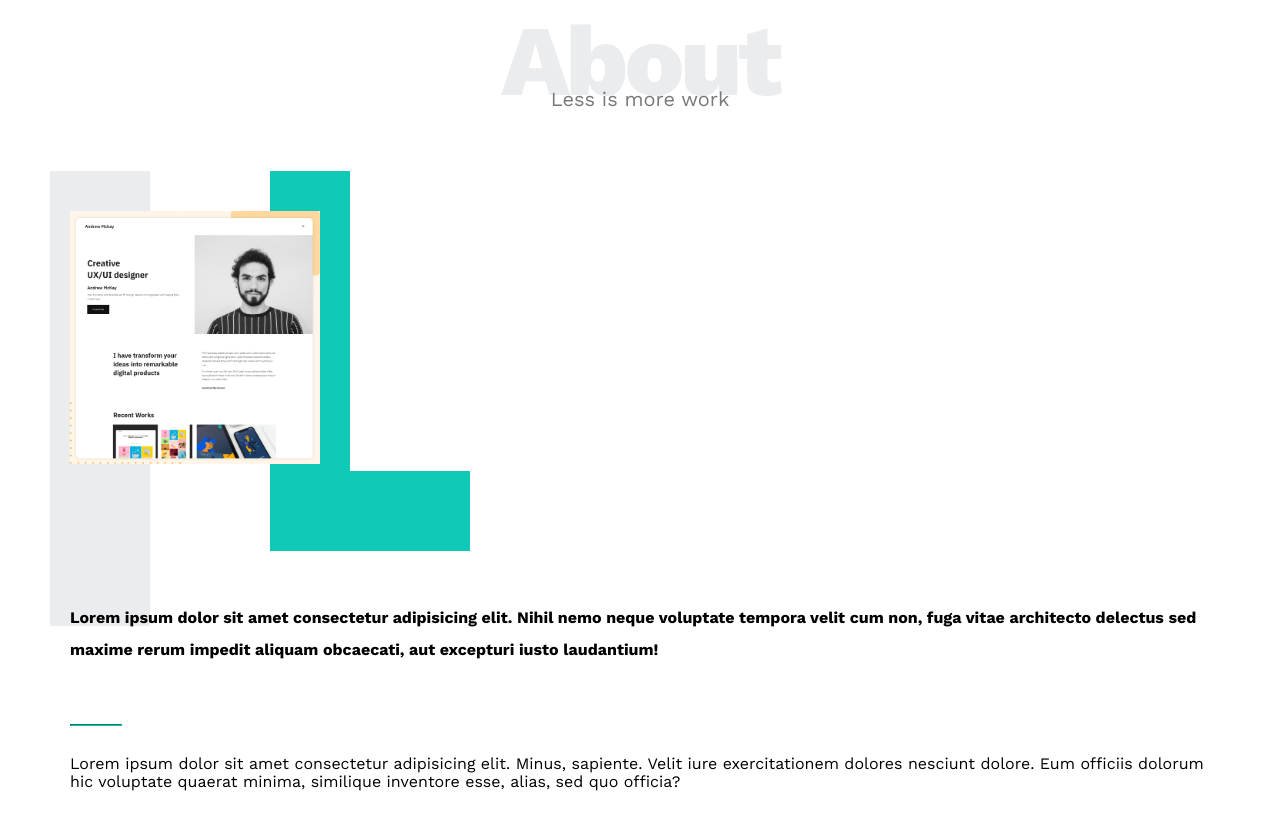
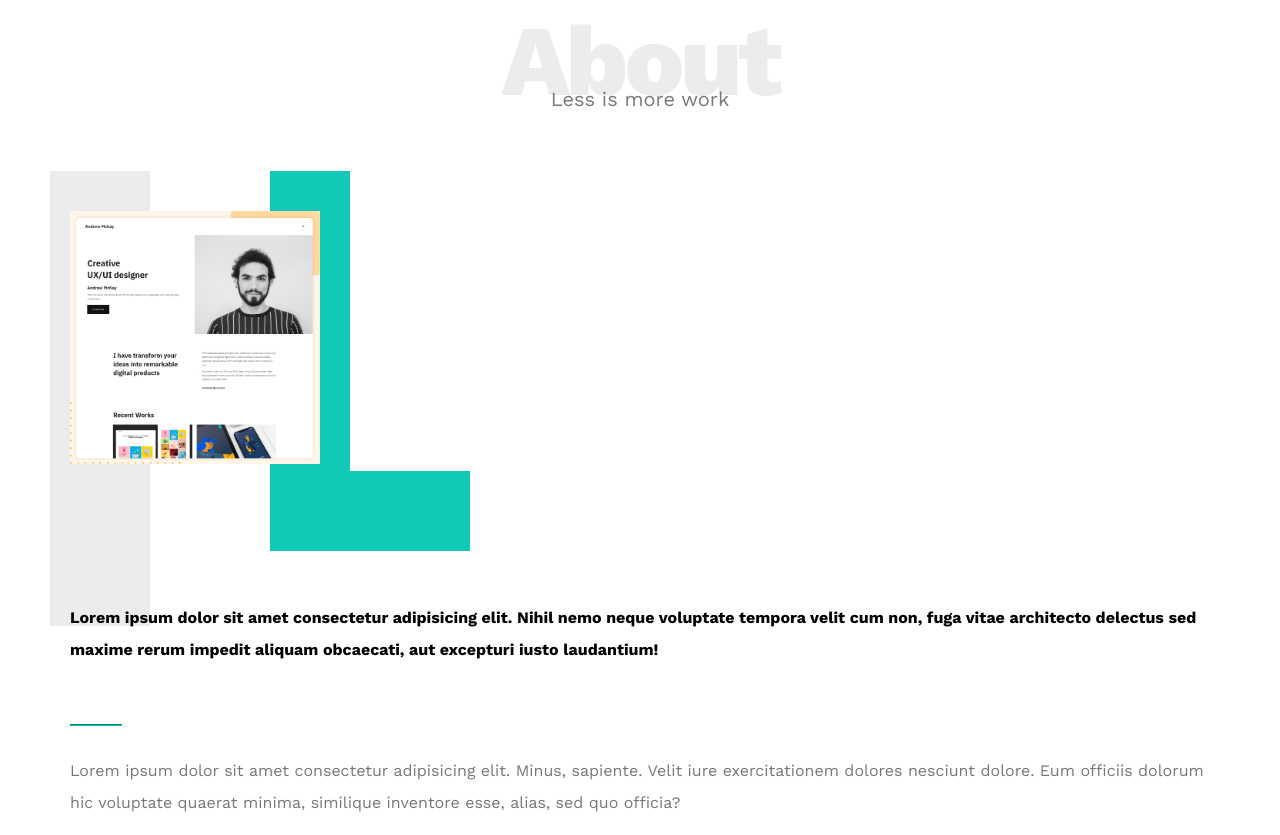
Before and after one commit to khaledOsama124/My-Project-2, a plain HTML site: page index.html in a window 1280 px wide. Shown: the part 2860-3695 px from the top of the page. Before the commit the page ends 3667 px from the top, so only its background shows below. Drawn offline with nearby package versions, Linux system fonts and the light colour scheme; files that its build step writes are made by us from their sources.

Commit message:
his features is 1-line-height is 2; 2-his color is black

```diff
--- a/leon.css
+++ b/leon.css
@@ -432,5 +432,6 @@ body {
 
  }
  .about .about-content .text p:last-of-type {
-
+    line-height: 2;
+    color:#777;
  }
```
